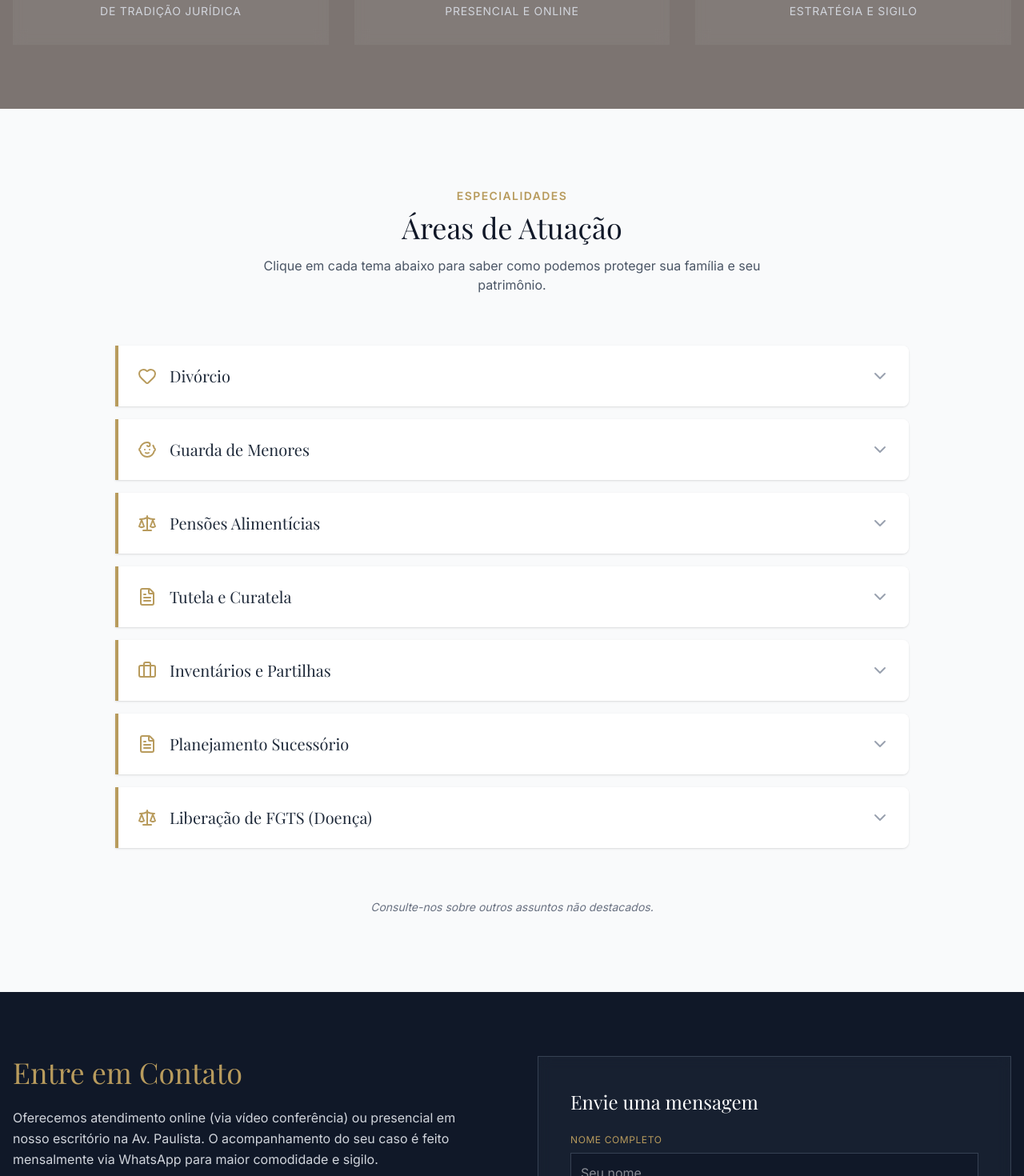
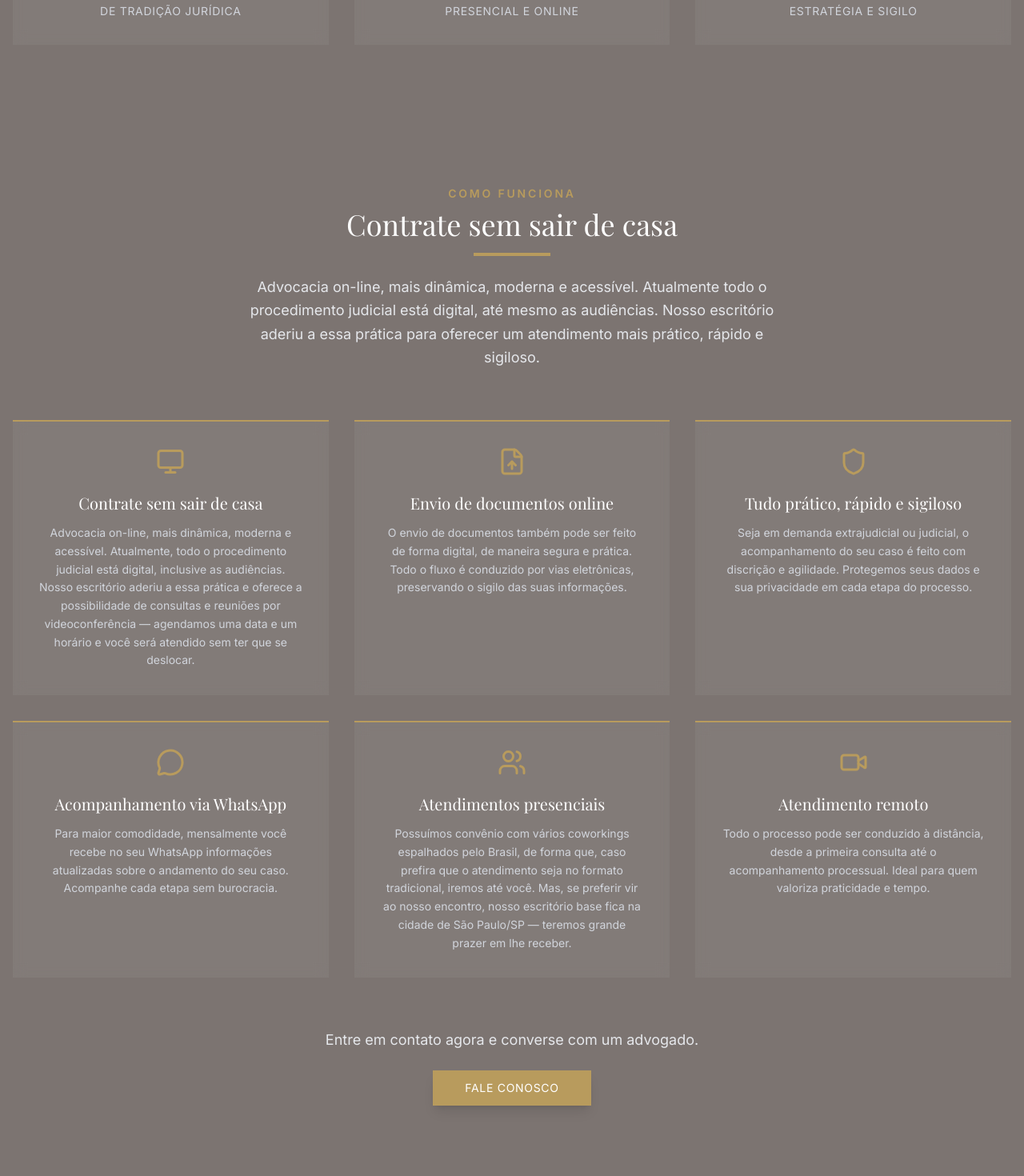
Before and after one commit to Duartois/Family-Law-Office-Information, a React (Vite) app: page / in a window 1280 px wide. Shown: the part 1460-2930 px from the top of the page at 80% size. Built offline with nearby package versions, Linux system fonts and the light colour scheme.

Commit message:
add how it works

```diff
--- a/src/App.jsx
+++ b/src/App.jsx
@@ -5,6 +5,7 @@ import LawyersBar from './components/LawyersBar'
 import About from './components/About'
 import Services from './components/Services'
 import Contact from './components/Contact'
+import HowItWorks from './components/HowitWorks'
 
 function App() {
   return (
@@ -13,6 +14,7 @@ function App() {
       <Hero />
       <LawyersBar />
       <About />
+      <HowItWorks />
       <Services />
       <Contact />
     </div>
--- /dev/null
+++ b/src/components/HowItWorks.jsx
@@ -0,0 +1,107 @@
+import React from 'react';
+import { motion } from 'framer-motion';
+import { Video, FileUp, MessageCircle, Shield, Monitor, Users } from 'lucide-react';
+import { scrollToSection } from '../utils/scrollTo';
+
+export default function HowItWorks() {
+
+  const features = [
+    {
+      icon: <Monitor size={36} />,
+      title: "Contrate sem sair de casa",
+      description: "Advocacia on-line, mais dinâmica, moderna e acessível. Atualmente, todo o procedimento judicial está digital, inclusive as audiências. Nosso escritório aderiu a essa prática e oferece a possibilidade de consultas e reuniões por videoconferência — agendamos uma data e um horário e você será atendido sem ter que se deslocar."
+    },
+    {
+      icon: <FileUp size={36} />,
+      title: "Envio de documentos online",
+      description: "O envio de documentos também pode ser feito de forma digital, de maneira segura e prática. Todo o fluxo é conduzido por vias eletrônicas, preservando o sigilo das suas informações."
+    },
+    {
+      icon: <Shield size={36} />,
+      title: "Tudo prático, rápido e sigiloso",
+      description: "Seja em demanda extrajudicial ou judicial, o acompanhamento do seu caso é feito com discrição e agilidade. Protegemos seus dados e sua privacidade em cada etapa do processo."
+    },
+    {
+      icon: <MessageCircle size={36} />,
+      title: "Acompanhamento via WhatsApp",
+      description: "Para maior comodidade, mensalmente você recebe no seu WhatsApp informações atualizadas sobre o andamento do seu caso. Acompanhe cada etapa sem burocracia."
+    },
+    {
+      icon: <Users size={36} />,
+      title: "Atendimentos presenciais",
+      description: "Possuímos convênio com vários coworkings espalhados pelo Brasil, de forma que, caso prefira que o atendimento seja no formato tradicional, iremos até você. Mas, se preferir vir ao nosso encontro, nosso escritório base fica na cidade de São Paulo/SP — teremos grande prazer em lhe receber."
+    },
+    {
+      icon: <Video size={36} />,
+      title: "Atendimento remoto",
+      description: "Todo o processo pode ser conduzido à distância, desde a primeira consulta até o acompanhamento processual. Ideal para quem valoriza praticidade e tempo."
+    }
+  ];
+
+  return (
+    <section id="como-funciona" className="bg-[#7c7471] py-24">
+      <div className="max-w-7xl mx-auto px-4">
+
+        {/* Cabeçalho da seção */}
+        <motion.div
+          initial={{ opacity: 0, y: 30 }}
+          whileInView={{ opacity: 1, y: 0 }}
+          viewport={{ once: true }}
+          transition={{ duration: 0.6 }}
+          className="text-center mb-16"
+        >
+          <span className="text-[#b89b5d] text-sm uppercase tracking-[0.2em] font-semibold mb-2 block">
+            Como Funciona
+          </span>
+          <h2 className="text-3xl md:text-4xl font-serif text-white mb-4">
+            Contrate sem sair de casa
+          </h2>
+          <div className="w-24 h-1 bg-[#b89b5d] mx-auto mb-6"></div>
+          <p className="max-w-2xl mx-auto text-gray-200 text-lg leading-relaxed">
+            Advocacia on-line, mais dinâmica, moderna e acessível. Atualmente todo o procedimento judicial está digital, até mesmo as audiências. Nosso escritório aderiu a essa prática para oferecer um atendimento mais prático, rápido e sigiloso.
+          </p>
+        </motion.div>
+
+        {/* Grid de funcionalidades */}
+        <div className="grid grid-cols-1 md:grid-cols-2 lg:grid-cols-3 gap-8">
+          {features.map((feat, index) => (
+            <motion.div
+              key={index}
+              initial={{ opacity: 0, y: 40 }}
+              whileInView={{ opacity: 1, y: 0 }}
+              viewport={{ once: true }}
+              transition={{ duration: 0.5, delay: index * 0.1 }}
+              className="bg-white/5 backdrop-blur-sm p-8 border-t-2 border-[#b89b5d] text-center hover:bg-white/10 transition-colors duration-300"
+            >
+              <div className="text-[#b89b5d] flex justify-center mb-5">
+                {feat.icon}
+              </div>
+              <h3 className="text-xl font-serif text-white mb-3">{feat.title}</h3>
+              <p className="text-gray-300 text-sm leading-relaxed">{feat.description}</p>
+            </motion.div>
+          ))}
+        </div>
+
+        {/* Chamada para ação */}
+        <motion.div
+          initial={{ opacity: 0, y: 20 }}
+          whileInView={{ opacity: 1, y: 0 }}
+          viewport={{ once: true }}
+          transition={{ duration: 0.6, delay: 0.3 }}
+          className="text-center mt-16"
+        >
+          <p className="text-gray-200 mb-6 text-lg">
+            Entre em contato agora e converse com um advogado.
+          </p>
+          <button
+            onClick={() => scrollToSection('contato')}
+            className="bg-[#b89b5d] hover:bg-[#9c8348] text-white px-10 py-3 uppercase text-sm tracking-wider transition-all duration-300 shadow-lg hover:shadow-[#b89b5d]/30 cursor-pointer border-none"
+          >
+            Fale Conosco
+          </button>
+        </motion.div>
+
+      </div>
+    </section>
+  );
+}
```
